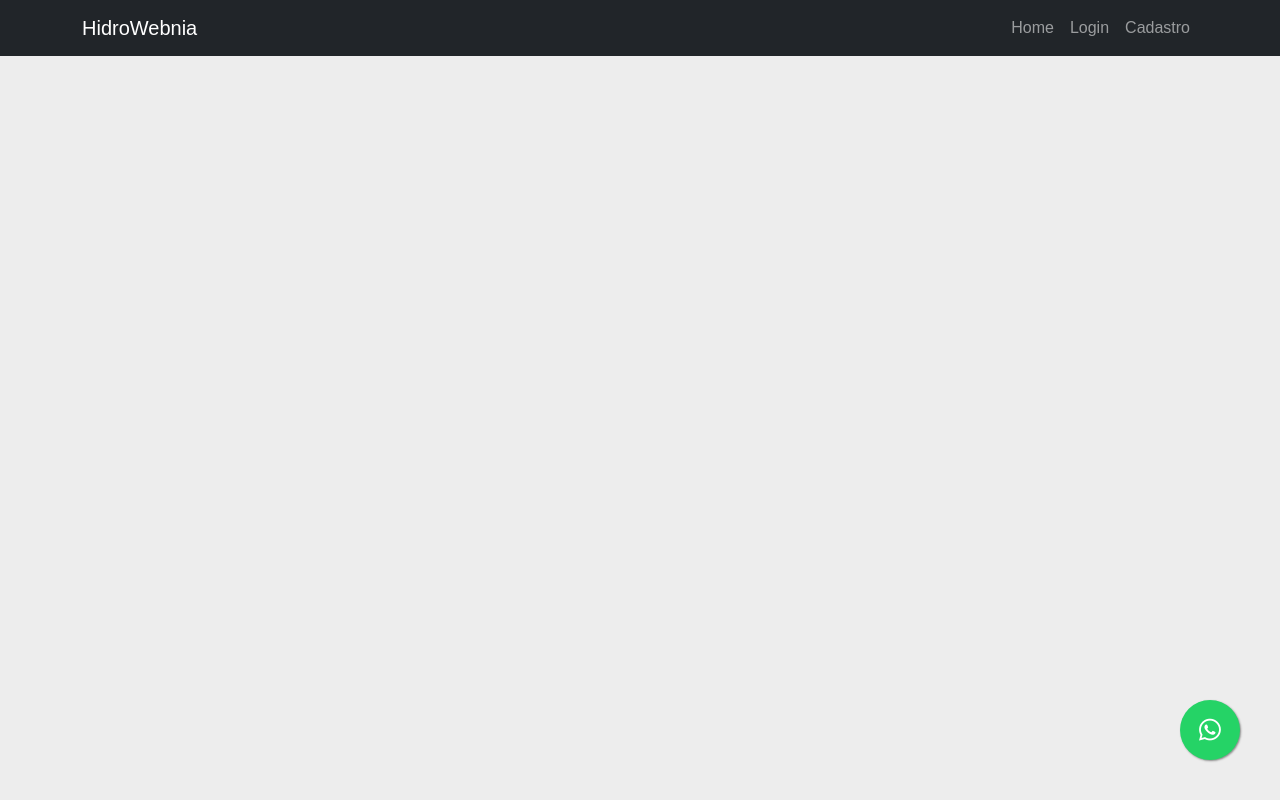
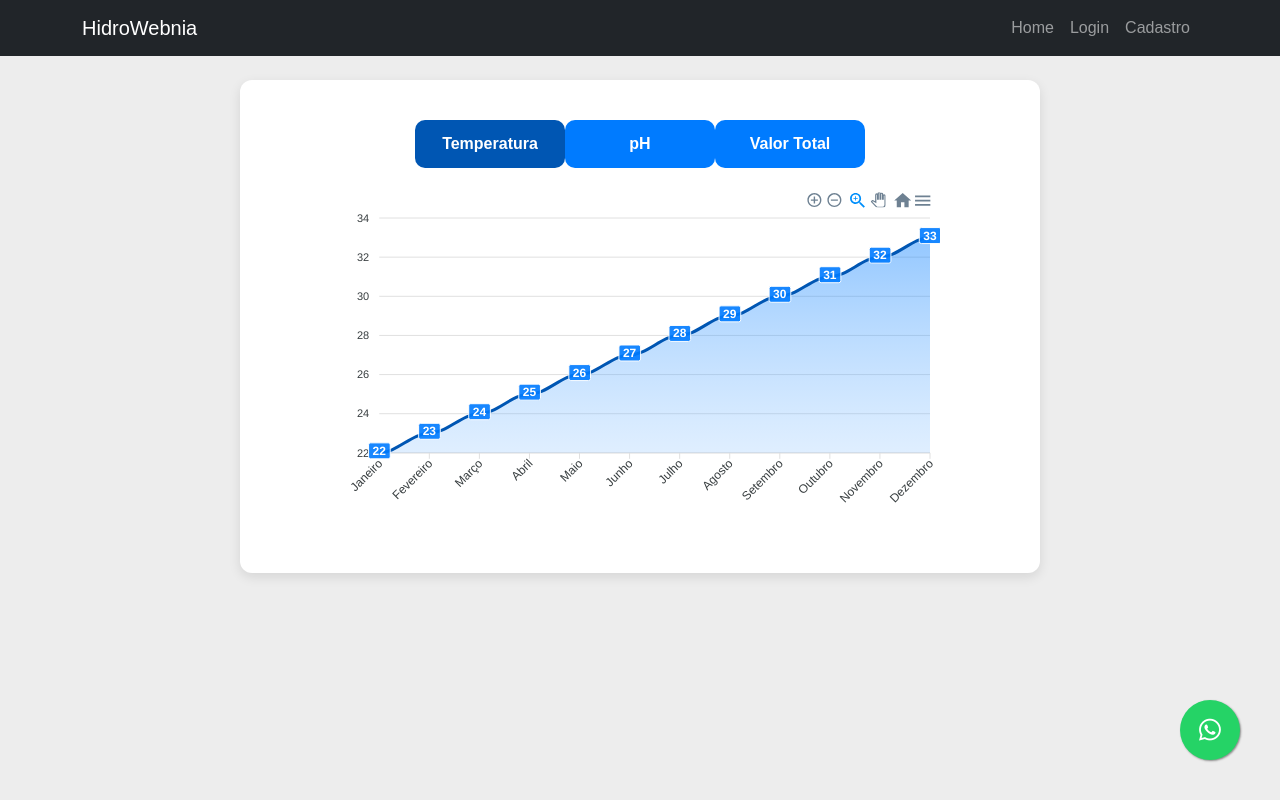
Before and after one commit to HidroWebnia/hidroWebnia, a React (Create React App) app in the folder frontend/: page /chart in a window 1280 px wide. Built offline with nearby package versions, Linux system fonts and the light colour scheme; no server answers.

Commit message:
Inserção de gráfico teste na página dashboard

```diff
--- a/frontend/src/App.js
+++ b/frontend/src/App.js
@@ -15,6 +15,11 @@ import PublicRoute from './routes/PublicRoute';
 import PrivateRoute from './routes/PrivateRoute';
 import AuthProvider from './components/AuthContext';
 import ContactButton from './components/ContactButton';
+import MainDash from './components/MainDash';
+import Chart from './components/Chart';
+
+
+
 
 function App() {
   return (
@@ -31,6 +36,11 @@ function App() {
           <Route path="/medidas" element={<PrivateRoute element={<Measurements />} />} />
           <Route path="/medidas/:id" element={<PrivateRoute element={<DetailsDevices />} />} />
           <Route path="/admin" element={<PrivateRoute element={<Admin />} />} />
+          <Route path="/dashboard" element={<MainDash />} />
+          <Route path="/chart" element={<Chart />} /> {/* Nova rota para o Chart */}
+
+
+
         </Routes>
         <ContactButton />
       </Router>
--- /dev/null
+++ b/frontend/src/components/Chart.js
@@ -0,0 +1,168 @@
+import React, { useEffect, useState } from 'react';
+import ReactApexChart from 'react-apexcharts';
+import styled from 'styled-components';
+
+const ChartContainer = styled.div`
+  display: flex;
+  flex-direction: column;
+  align-items: center;
+  width: 90%;
+  max-width: 800px;
+  margin: 80px auto;
+  padding: 20px;
+  background-color: #ffffff;
+  border-radius: 12px;
+  box-shadow: 0px 4px 12px rgba(0, 0, 0, 0.1);
+`;
+
+const ButtonContainer = styled.div`
+  display: flex;
+  justify-content: space-between;
+  max-width: 600px;
+  margin-bottom: 20px;
+  margin-top: 20px;
+`;
+
+const FilterButton = styled.button`
+  padding: 12px 20px;
+  background-color: #007bff;
+  color: #fff;
+  border: none;
+  border-radius: 10px;
+  font-weight: 600;
+  cursor: pointer;
+  transition: background-color 0.3s ease, transform 0.2s ease;
+  width: 150px;
+  text-align: center;
+
+  &.active {
+    background-color: #0056b3;
+  }
+
+  &:hover {
+    background-color: #0066cc;
+    transform: translateY(-2px);
+  }
+
+  &:active {
+    transform: translateY(2px);
+  }
+`;
+
+const fetchChartData = async () => {
+  return {
+    mes_referencia: [1, 2, 3, 4, 5, 6, 7, 8, 9, 10, 11, 12],
+    temperatura: [22, 23, 24, 25, 26, 27, 28, 29, 30, 31, 32, 33],
+    ph: [6.5, 6.6, 6.4, 6.3, 6.5, 6.7, 6.6, 6.8, 6.9, 7.0, 6.8, 6.7],
+    valor_total: [100, 200, 300, 400, 500, 600, 700, 800, 900, 1000, 1100, 1200],
+  };
+};
+
+const Chart = () => {
+  const [chartData, setChartData] = useState(null);
+  const [selectedDataKey, setSelectedDataKey] = useState('temperatura');
+
+  useEffect(() => {
+    const fetchData = async () => {
+      try {
+        const data = await fetchChartData();
+        setChartData(data);
+      } catch (error) {
+        console.error('Error fetching chart data:', error);
+      }
+    };
+    fetchData();
+  }, []);
+
+  const sortMonths = (data) => {
+    return data.sort((a, b) => a - b);
+  };
+
+  const monthNames = {
+    1: 'Janeiro',
+    2: 'Fevereiro',
+    3: 'Março',
+    4: 'Abril',
+    5: 'Maio',
+    6: 'Junho',
+    7: 'Julho',
+    8: 'Agosto',
+    9: 'Setembro',
+    10: 'Outubro',
+    11: 'Novembro',
+    12: 'Dezembro',
+  };
+
+  const handleDataFilter = (dataKey) => {
+    setSelectedDataKey(dataKey);
+  };
+
+  return (
+    <ChartContainer>
+      {chartData ? (
+        <>
+          <ButtonContainer>
+            <FilterButton
+              onClick={() => handleDataFilter('temperatura')}
+              className={selectedDataKey === 'temperatura' ? 'active' : ''}
+            >
+              Temperatura
+            </FilterButton>
+            <FilterButton
+              onClick={() => handleDataFilter('ph')}
+              className={selectedDataKey === 'ph' ? 'active' : ''}
+            >
+              pH
+            </FilterButton>
+            <FilterButton
+              onClick={() => handleDataFilter('valor_total')}
+              className={selectedDataKey === 'valor_total' ? 'active' : ''}
+            >
+              Valor Total
+            </FilterButton>
+          </ButtonContainer>
+          <ReactApexChart
+            options={{
+              chart: {
+                type: 'area',
+                toolbar: {
+                  show: true,
+                },
+                zoom: {
+                  enabled: true,
+                },
+              },
+              xaxis: {
+                categories: sortMonths(chartData.mes_referencia).map(
+                  (month) => monthNames[month]
+                ),
+              },
+              fill: {
+                colors: ['#007bff'],
+                opacity: 0.2,
+              },
+              stroke: {
+                width: 3,
+                colors: ['#0056b3'],
+              },
+              tooltip: {
+                theme: 'light',
+              },
+            }}
+            series={[{
+              name: selectedDataKey,
+              data: chartData[selectedDataKey],
+            }]}
+            type="area"
+            height={350}
+            width={600}
+          />
+        </>
+      ) : (
+        <p>Loading chart data...</p>
+      )}
+    </ChartContainer>
+  );
+};
+
+export default Chart;
--- /dev/null
+++ b/frontend/src/components/MainDash.js
@@ -0,0 +1,15 @@
+import React from 'react';
+
+import Chart from './Chart';
+
+const MainDash = () => {
+
+  return (
+    <div>
+      <h2>Dashboard Principal</h2>
+      <Chart />
+    </div>
+  );
+};
+
+export default MainDash;
--- a/frontend/src/components/Menu.js
+++ b/frontend/src/components/Menu.js
@@ -26,6 +26,9 @@ const Menu = () => {
                 <Nav.Link as={Link} to="/admin">
                   Administração
                 </Nav.Link>
+                <Nav.Link as={Link} to="/chart">
+                  Dashboard
+                </Nav.Link>
               </>
             )}
             {!isAuthenticated ? (
--- a/package.json
+++ b/package.json
@@ -17,6 +17,8 @@
     "@fortawesome/fontawesome-free": "^6.6.0",
     "@material-tailwind/react": "^2.1.10",
     "aos": "^2.3.4",
+    "apexcharts": "^4.0.0",
+    "apexcharts-react": "^1.0.0",
     "bcryptjs": "^2.4.3",
     "body-parser": "^1.20.2",
     "concurrently": "^8.2.2",
@@ -31,6 +33,7 @@
     "mqtt": "^5.10.1",
     "multer": "^1.4.5-lts.1",
     "nodemailer": "^6.9.13",
+    "react-apexcharts": "^1.5.0",
     "slug": "^9.0.0",
     "socket.io": "^4.7.5",
     "styled-components": "^6.1.11"
```
Also changed, not shown: 1 other file (tests, documents, lock files or other folders).
